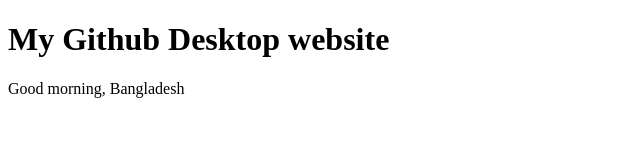
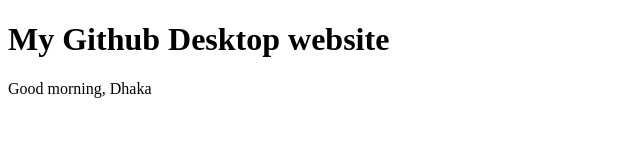
Before and after one commit to tanjina-hub/My-second-website, a plain HTML site: page index.html in a window 1280 px wide. Shown: the full height of the page, 0-640 px from the left. Drawn offline with Linux system fonts and the light colour scheme.

Commit message:
Update index.html

```diff
--- a/index.html
+++ b/index.html
@@ -8,7 +8,7 @@
 <body>
     <h1>My Github Desktop website</h1>
     <div>
-        <p>Good morning, Bangladesh</p>
+        <p>Good morning, Dhaka</p>
     </div>
 </body>
 </html>
```
